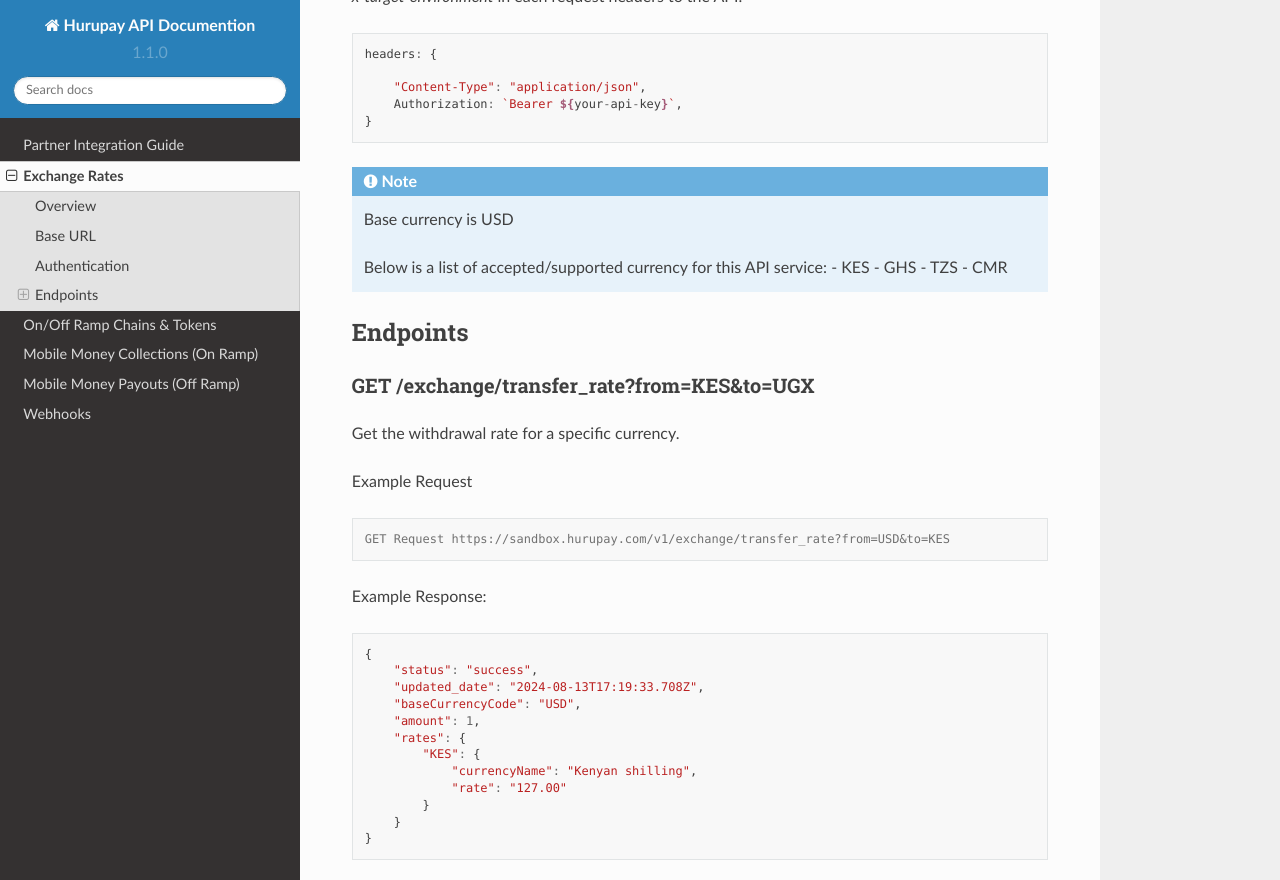
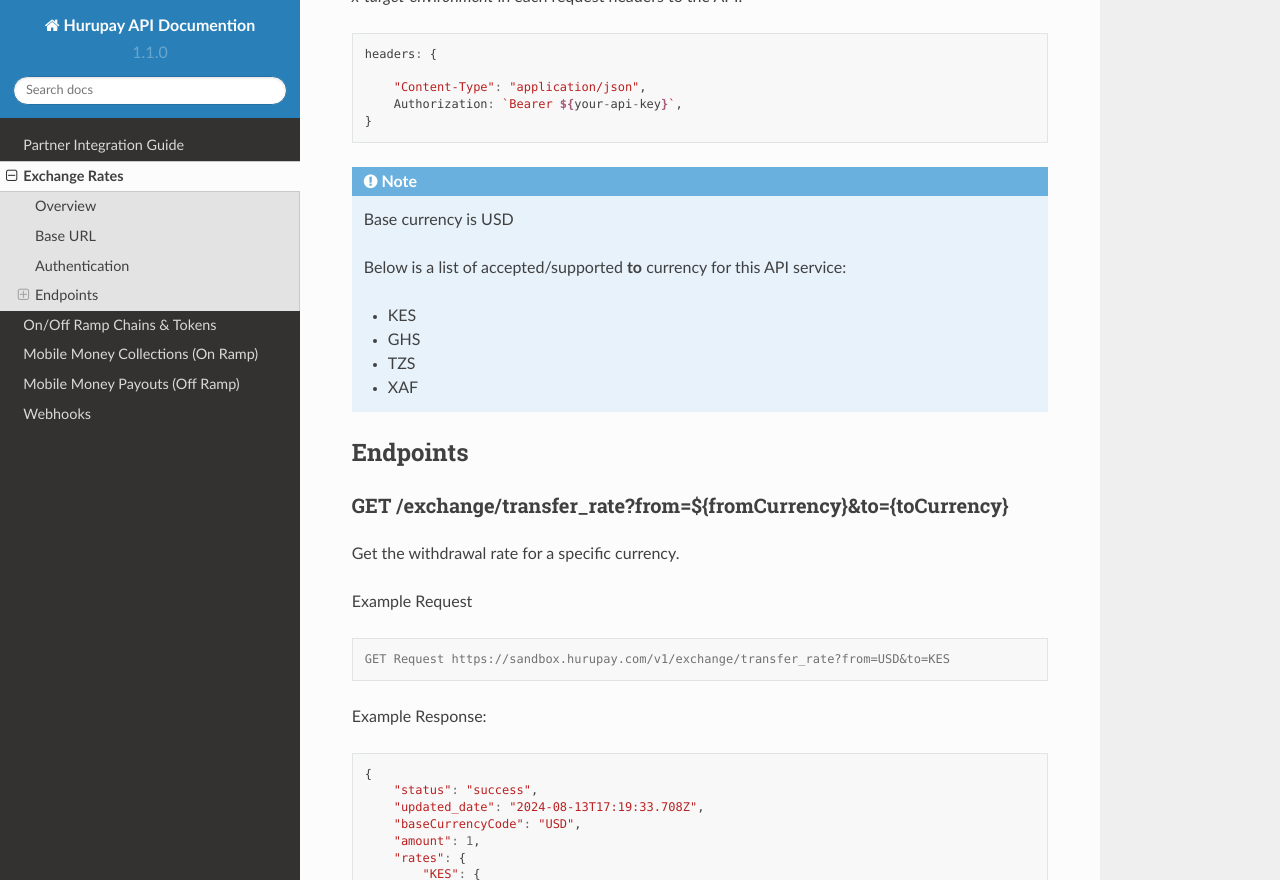
Before and after one commit to Hurupay/hurupay-api-docs, a Sphinx documentation site: the page built from docs/source/exchange_rate.rst, in a window 1280 px wide and 900 px high, scrolled down 511 px, cut to the strip 0-880 px from the top of the window. Built offline with Sphinx 7.4.7 and the Read the Docs theme 2.0.0, drawn with Linux system fonts in a browser that asks for light colours.

Commit message:
fix docs error

```diff
--- a/docs/source/exchange_rate.rst
+++ b/docs/source/exchange_rate.rst
@@ -26,16 +26,17 @@
 
     Base currency is USD
 
-    Below is a list of accepted/supported currency for this API service:
+    Below is a list of accepted/supported **to** currency for this API service:
+
     - KES
     - GHS
     - TZS
-    - CMR
+    - XAF
 
 Endpoints
 ^^^^^^^^^
 
-GET /exchange/transfer_rate?from=KES&to=UGX
+GET /exchange/transfer_rate?from=${fromCurrency}&to={toCurrency}
 ~~~~~~~~~~~~~~~~~~~~~~~~~~~~~~~~~~~~~~~~~~~
 
 Get the withdrawal rate for a specific currency.
```
